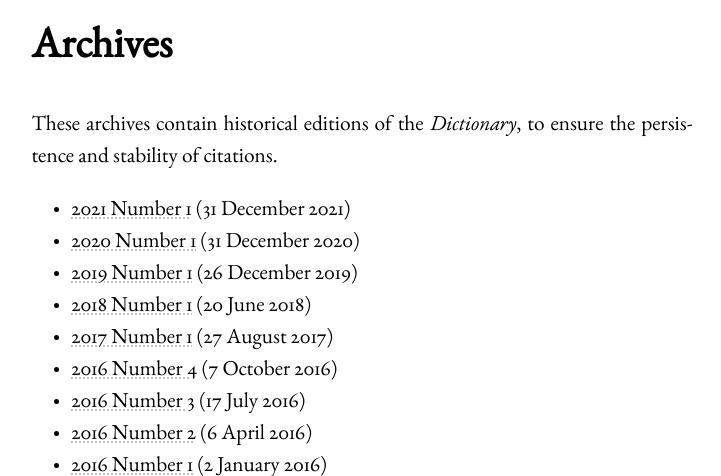
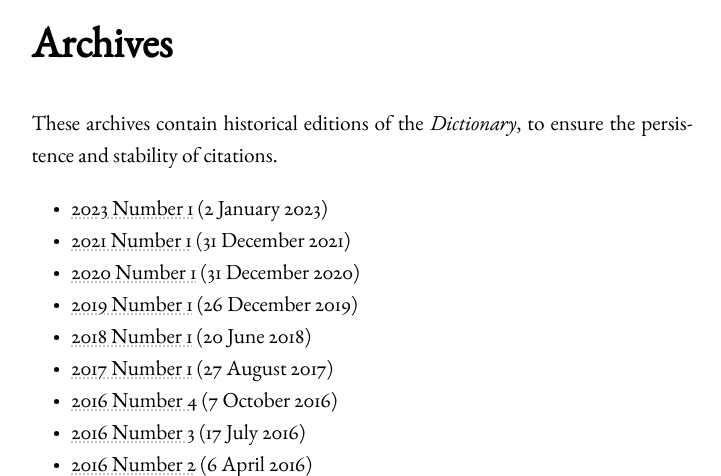
Before and after one commit to uckelman/dmnes-site, a Flask app: template templates/archives.html in a window 1280 px wide. Shown: the part 264-740 px from the top of the page, without its empty margins (278-999 px from the left). Run offline with Flask 2, Linux system fonts and the light colour scheme; the template is opened without the code that fills it, so the values that code supplies are empty; parts of the project's set-up code (start-up, migrations or seed data) failed here and were passed over.

Commit message:
Added link for Edition 2023.1 to archives.

```diff
--- a/templates/archives.html
+++ b/templates/archives.html
@@ -5,6 +5,7 @@
 <p>These archives contain historical editions of the <i>Dictionary</i>, to ensure the persistence and stability of citations.<p/>
 <ul>
   <!-- TOP -->
+  <li><a href="http://dmnes.org/2023/1">2023 Number 1</a> (2 January 2023)</li>
   <li><a href="http://dmnes.org/2021/1">2021 Number 1</a> (31 December 2021)</li>
   <li><a href="http://dmnes.org/2020/1">2020 Number 1</a> (31 December 2020)</li>
   <li><a href="http://dmnes.org/2019/1">2019 Number 1</a> (26 December 2019)</li>
```
